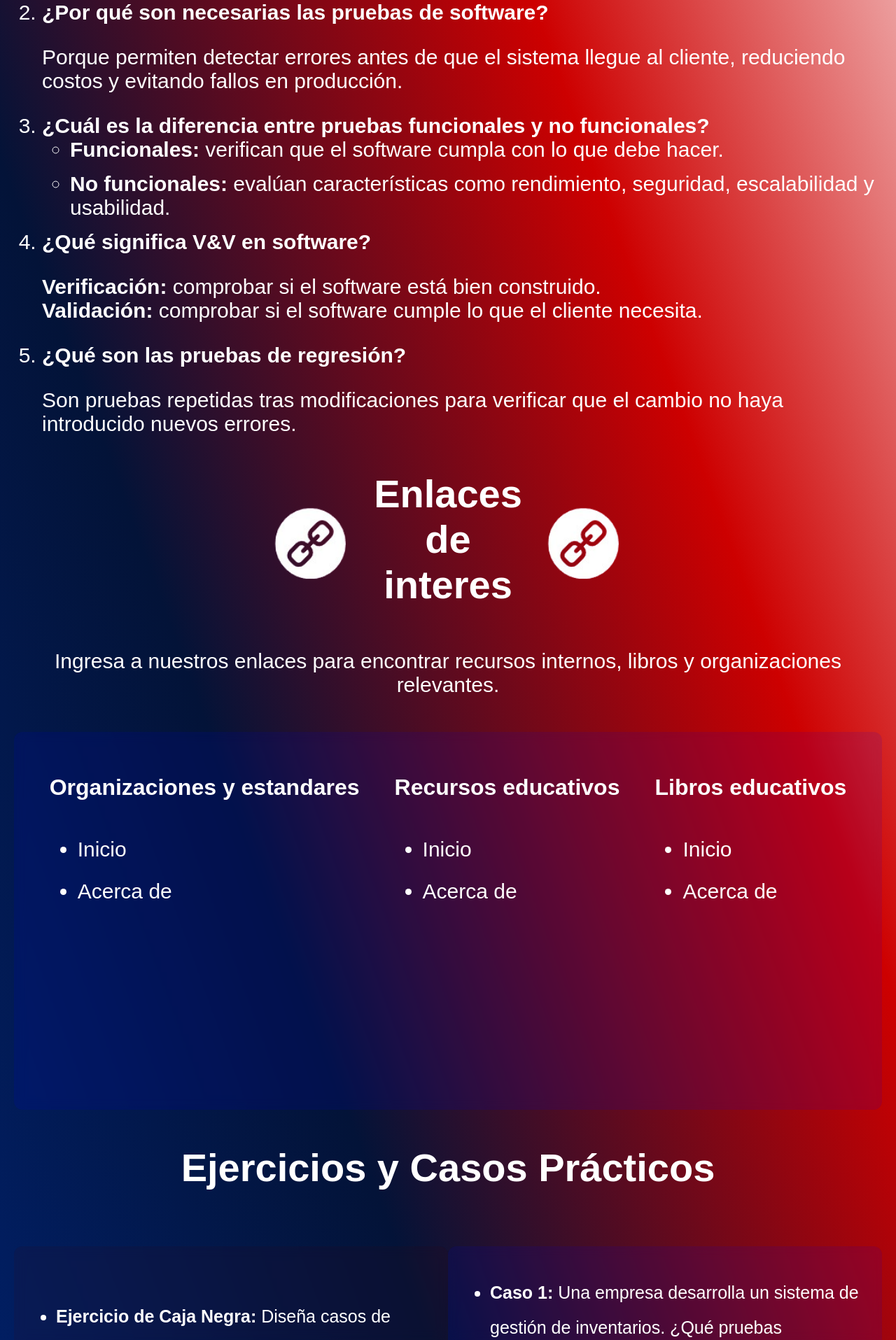
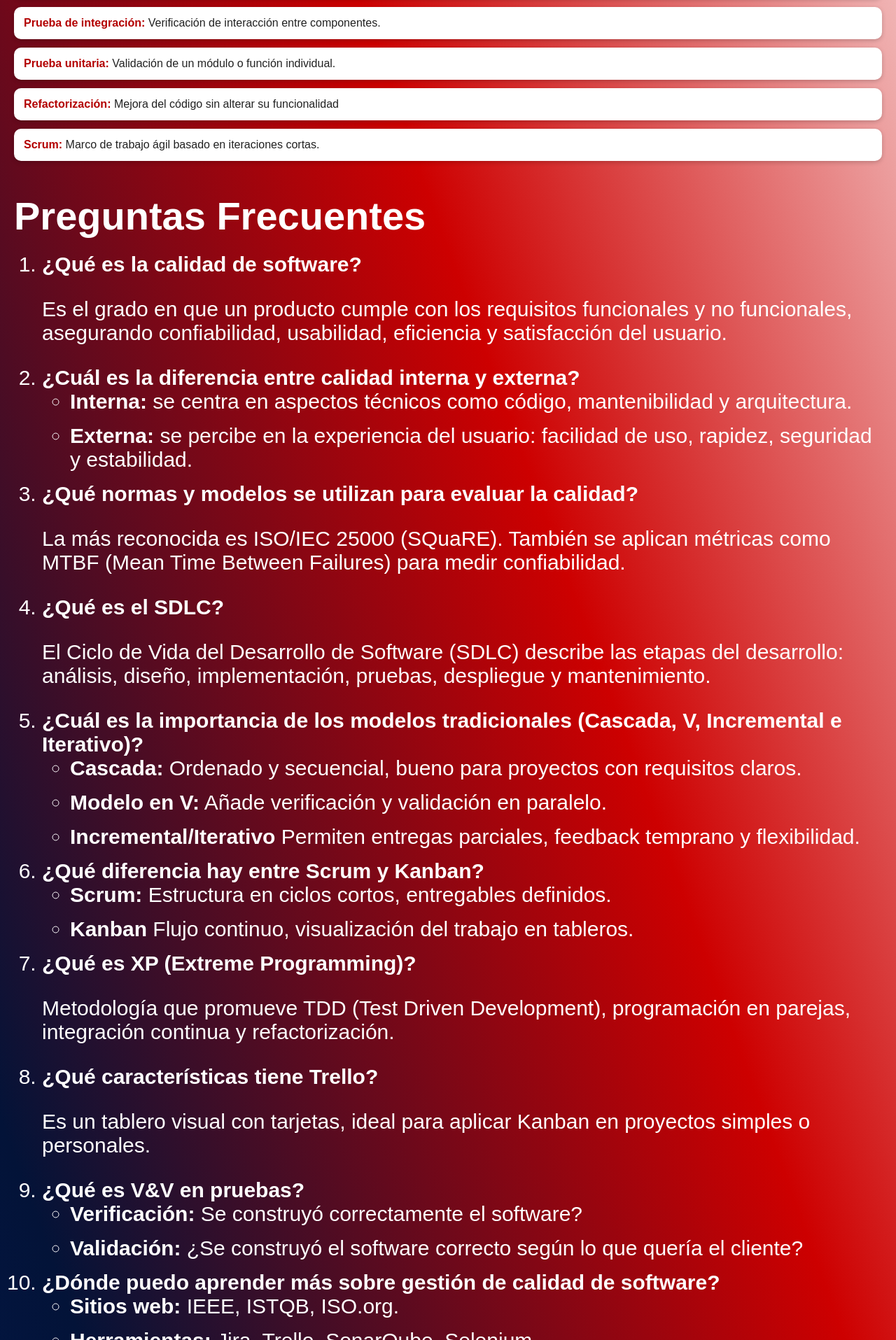
Before and after one commit to GastooCom/P-gina-Funcional-Prototipos, a React (Create React App) app in the folder proyecto_sgc/: page /recursosaprendizaje in a window 1280 px wide. Shown: the part 885-2800 px from the top of the page at 70% size. Built offline with nearby package versions, Linux system fonts and the light colour scheme.

Commit message:
Subiendo contenido a Recursos y Aprendizaje

```diff
--- a/proyecto_sgc/src/components/RecursosAprendizaje.jsx
+++ b/proyecto_sgc/src/components/RecursosAprendizaje.jsx
@@ -11,12 +11,21 @@ const RecursosAprendizaje = () => {
 
 
   const terms = [
-    { term: "Algoritmo", definition: "Conjunto de instrucciones ordenadas que resuelven un problema." },
-    { term: "Backend", definition: "Parte del software que maneja la lógica y acceso a datos." },
-    { term: "Componente", definition: "Bloque reutilizable en React que encapsula lógica y vista." },
-    { term: "DOM", definition: "Modelo de objetos del documento HTML que los navegadores interpretan." },
-    { term: "Frontend", definition: "Parte visual de una aplicación con la que interactúa el usuario." },
-    { term: "JSX", definition: "Extensión de JavaScript que permite escribir HTML dentro del código JS." },
+    { term: "Calidad de software", definition: " Grado en que un sistema cumple con requisitos y expectativas." },
+    { term: "Métrica", definition: "Valor numérico que mide atributos de calidad." },
+    { term: "Defecto", definition: "Error en el software que produce un resultado inesperado." },
+    { term: "Prueba unitaria", definition: "Validación de un módulo o función individual." },
+    { term: "Prueba de integración", definition: "Verificación de interacción entre componentes." },
+    { term: "Prueba de aceptación", definition: "Validación final del software frente al cliente." },
+    { term: "ISO 25000", definition: "Estándar internacional de medición de calidad." },
+    { term: "MTBF", definition: "Tiempo promedio entre fallos." },
+    { term: "Automatización", definition: "Ejecución automática de pruebas con herramientas." },
+    { term: "Backlog", definition: "Lista priorizada de requisitos o tareas en proyectos ágiles." },
+    { term: "Scrum", definition: "Marco de trabajo ágil basado en iteraciones cortas." },
+    { term: "Kanban", definition: "Método de gestión visual de tareas mediantte tableros." },
+    { term: "Defect density (densidad de defectos)", definition: "Número de errores por cada mil líneas de código." },
+    { term: "CI/CD", definition: "Integración y entrega continua." },
+    { term: "Refactorización", definition: "Mejora del código sin alterar su funcionalidad" },
   ];
 
   const [search, setSearch] = useState("");
@@ -93,51 +102,109 @@ const RecursosAprendizaje = () => {
         <li>
           <strong>¿Qué es la calidad de software?</strong>
           <p>
-            Es el conjunto de características que hacen que un software sea
-            confiable, usable, seguro y cumpla con los requisitos del cliente.
+            Es el grado en que un producto cumple con los requisitos funcionales y no funcionales,
+             asegurando confiabilidad, usabilidad, eficiencia y satisfacción del usuario.
           </p>
         </li>
 
         <li>
-          <strong>¿Por qué son necesarias las pruebas de software?</strong>
+          <strong>¿Cuál es la diferencia entre calidad interna y externa?</strong>
+          <ul>
+            <li>
+            <strong>Interna:</strong> se centra en aspectos técnicos como código, mantenibilidad y arquitectura.
+            </li>
+            <li>
+          <strong>Externa:</strong> se percibe en la experiencia del usuario: facilidad de uso, rapidez, seguridad y estabilidad.
+          </li>
+          </ul>
+        </li>
+
+        <li>
+          <strong>
+            ¿Qué normas y modelos se utilizan para evaluar la calidad?
+          </strong>
           <p>
-            Porque permiten detectar errores antes de que el sistema llegue al
-            cliente, reduciendo costos y evitando fallos en producción.
+            La más reconocida es ISO/IEC 25000 (SQuaRE). También se aplican métricas como MTBF (Mean Time Between Failures) para medir confiabilidad.
+          </p>
+        </li>
+
+        <li>
+          <strong>¿Qué es el SDLC?</strong>
+          <p>
+            El Ciclo de Vida del Desarrollo de Software (SDLC) describe las etapas del desarrollo: análisis, diseño, implementación, pruebas, despliegue y mantenimiento.
+          </p>
+        </li>
+
+        <li>
+          <strong>¿Cuál es la importancia de los modelos tradicionales (Cascada, V, Incremental e Iterativo)?</strong>
+          <ul>
+            <li>
+            <strong>Cascada:</strong> Ordenado y secuencial, bueno para proyectos con requisitos claros.
+            </li>
+            <li>
+            <strong>Modelo en V:</strong> Añade verificación y validación en paralelo.
+            </li>
+            <li>
+            <strong>Incremental/Iterativo</strong> Permiten entregas parciales, feedback temprano y flexibilidad.
+            </li>
+          </ul>
+        </li>
+
+        <li>
+          <strong>¿Qué diferencia hay entre Scrum y Kanban?</strong>
+          <ul>
+            <li>
+            <strong>Scrum:</strong> Estructura en ciclos cortos, entregables definidos.
+            </li>
+            <li>
+          <strong>Kanban</strong> Flujo continuo, visualización del trabajo en tableros.
+          </li>
+          </ul>
+        </li>
+
+        <li>
+          <strong>
+            ¿Qué es XP (Extreme Programming)?
+          </strong>
+          <p>
+            Metodología que promueve TDD (Test Driven Development), programación en parejas, integración continua y refactorización.
           </p>
         </li>
 
         <li>
           <strong>
-            ¿Cuál es la diferencia entre pruebas funcionales y no funcionales?
+            ¿Qué características tiene Trello?
           </strong>
+          <p>
+            Es un tablero visual con tarjetas, ideal para aplicar Kanban en proyectos simples o personales.
+          </p>
+        </li>
+
+        <li>
+          <strong>¿Qué es V&V en pruebas?</strong>
           <ul>
             <li>
-              <strong>Funcionales:</strong> verifican que el software cumpla con
-              lo que debe hacer.
+            <strong>Verificación:</strong> Se construyó correctamente el software?
             </li>
             <li>
-              <strong>No funcionales:</strong> evalúan características como
-              rendimiento, seguridad, escalabilidad y usabilidad.
-            </li>
+          <strong>Validación:</strong> ¿Se construyó el software correcto según lo que quería el cliente?
+          </li>
           </ul>
         </li>
 
         <li>
-          <strong>¿Qué significa V&amp;V en software?</strong>
-          <p>
-            <strong>Verificación:</strong> comprobar si el software está bien
-            construido. <br />
-            <strong>Validación:</strong> comprobar si el software cumple lo que
-            el cliente necesita.
-          </p>
-        </li>
-
-        <li>
-          <strong>¿Qué son las pruebas de regresión?</strong>
-          <p>
-            Son pruebas repetidas tras modificaciones para verificar que el
-            cambio no haya introducido nuevos errores.
-          </p>
+          <strong>¿Dónde puedo aprender más sobre gestión de calidad de software?</strong>
+          <ul>
+            <li>
+            <strong>Sitios web:</strong> IEEE, ISTQB, ISO.org.
+            </li>
+            <li>
+          <strong>Herramientas:</strong> Jira, Trello, SonarQube, Selenium.
+          </li>
+           <li>
+          <strong>Cursos online:</strong> Coursera, Udemy, edX.
+          </li>
+          </ul>
         </li>
       </ol>
     </div>
@@ -159,10 +226,13 @@ const RecursosAprendizaje = () => {
                 <nav>
                 <ul>
                     <li>
-                    <Link to="/">Inicio</Link> {/* Enlace para la página de inicio */}
+                    <Link to="https://www.iso.org/es/gestion-calidad/software">La fuerza del software de gestión de calidad (ISO)</Link>
                     </li>
                     <li>
-                    <Link to="/about">Acerca de</Link> {/* Enlace a la página "Acerca de" */}
+                    <Link to="https://www.softwaredoit.es/gestion-de-calidad/index.html">Software de gestión de calidad (QMS)</Link>
+                    </li>
+                    <li>
+                    <Link to="https://safetyculture.com/es/aplicaciones/sistema-de-gestion-de-calidad">Software de gestión de calidad (SGC)</Link>
                     </li>
                 </ul>
                 </nav>
@@ -172,10 +242,25 @@ const RecursosAprendizaje = () => {
                 <nav>
                 <ul>
                     <li>
-                    <Link to="/">Inicio</Link> {/* Enlace para la página de inicio */}
+                    <Link to="https://www.3digits.es/blog/gestion-de-la-calidad-en-el-desarrollo-de-software.html">Gestión de la calidad en el desaarrollo de software</Link>
                     </li>
                     <li>
-                    <Link to="/about">Acerca de</Link> {/* Enlace a la página "Acerca de" */}
+                    <Link to="https://qalified.com/es/blog/software-qa-testing-herramientas/">Las 10 mejores herramientas de testing de software</Link>
+                    </li>
+                    <li>
+                    <Link to="https://www.hiberus.com/crecemos-contigo/las-mejores-herramientas-para-cada-tipo-de-testing/">Las mejores herramientas para cada tipo de testing</Link>
+                    </li>
+                    <li>
+                    <Link to="https://blog.softexpert.com/es/mejores-softwares-para-gestion-de-calidad/">Los 8 mejores softwares para gestión de calidad en 2025</Link>
+                    </li>
+                    <li>
+                    <Link to="https://kinsta.com/es/blog/herramientas-pruebas-rendimiento/">Las 27 mejores herramientas de pruebas de rendimiento</Link>
+                    </li>
+                    <li>
+                    <Link to="https://www.carmatec.com/es_mx/blog/las-20-herramientas-de-pruebas-de-automatizacion-mas-populares/">Las 20 herramientas de pruebas de automatización más populares</Link>
+                    </li>
+                    <li>
+                    <Link to="https://es.wikipedia.org/wiki/SonarQube">SonarQube</Link>
                     </li>
                 </ul>
                 </nav>
@@ -185,10 +270,7 @@ const RecursosAprendizaje = () => {
                 <nav>
                 <ul>
                     <li>
-                    <Link to="/">Inicio</Link> {/* Enlace para la página de inicio */}
-                    </li>
-                    <li>
-                    <Link to="/about">Acerca de</Link> {/* Enlace a la página "Acerca de" */}
+                    <Link to="https://es.wikipedia.org/wiki/Revista_Espa%C3%B1ola_de_Innovaci%C3%B3n%2C_Calidad_e_Ingenier%C3%ADa_del_Software">REICIS: Revista Española de Innovación, Calidad e Ingeniería del Software</Link>
                     </li>
                 </ul>
                 </nav>
--- a/proyecto_sgc/src/css/RecursosAprendizaje.css
+++ b/proyecto_sgc/src/css/RecursosAprendizaje.css
@@ -174,7 +174,7 @@
 
 .enlaces-interes-div{
   max-width: 1300px;
-  height: 500px;
+  height: 1200px;
   border-radius: 12px;
   padding: 20px;
   line-height: 2;
@@ -185,6 +185,10 @@
   justify-content: center;
   margin-top: 50px;
   gap: 50px;
+}
+
+.enlaces-col1, .enlaces-col2, .enlaces-col3{
+  width: 400px;
 }
 
 .ejercicioscasos-container{
```
